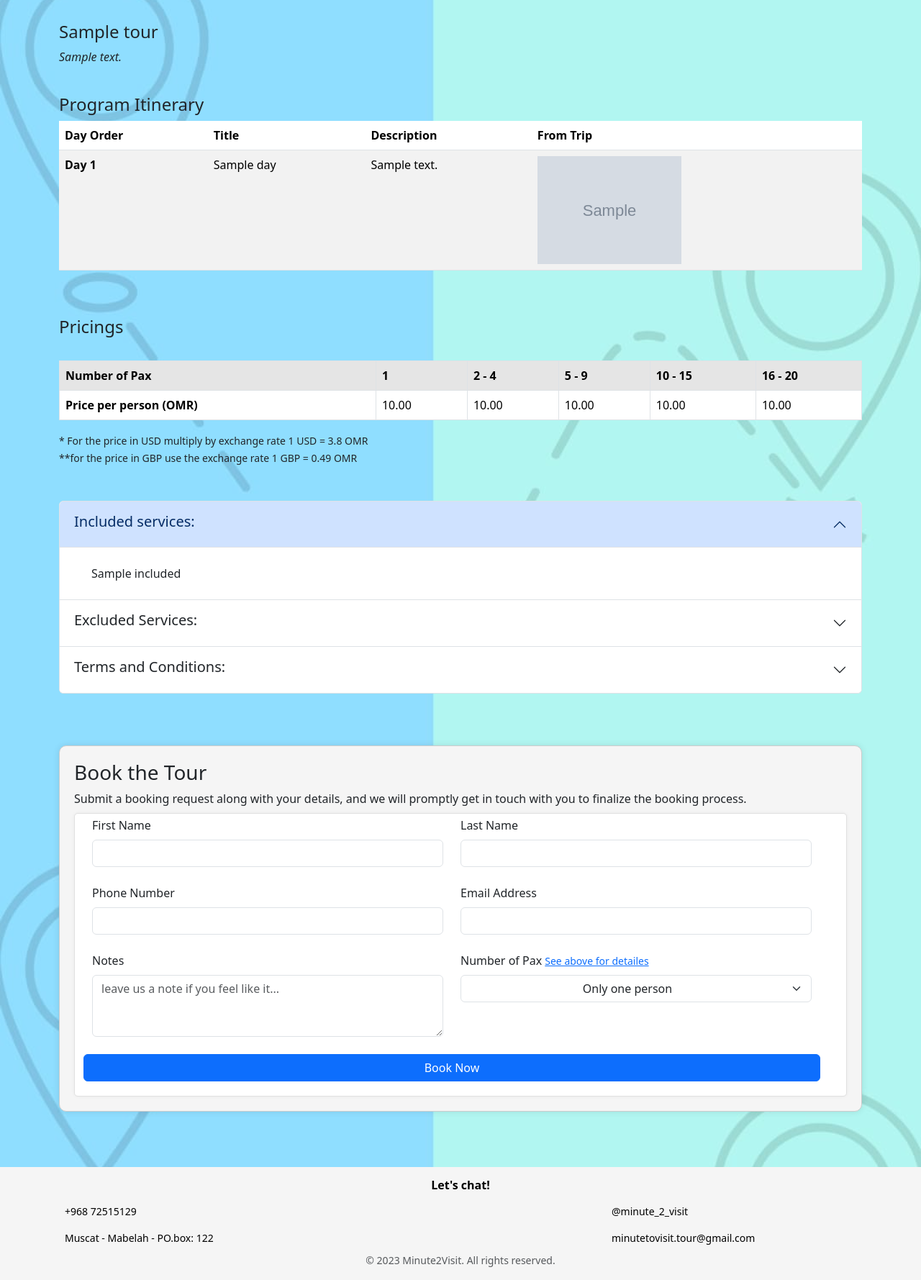
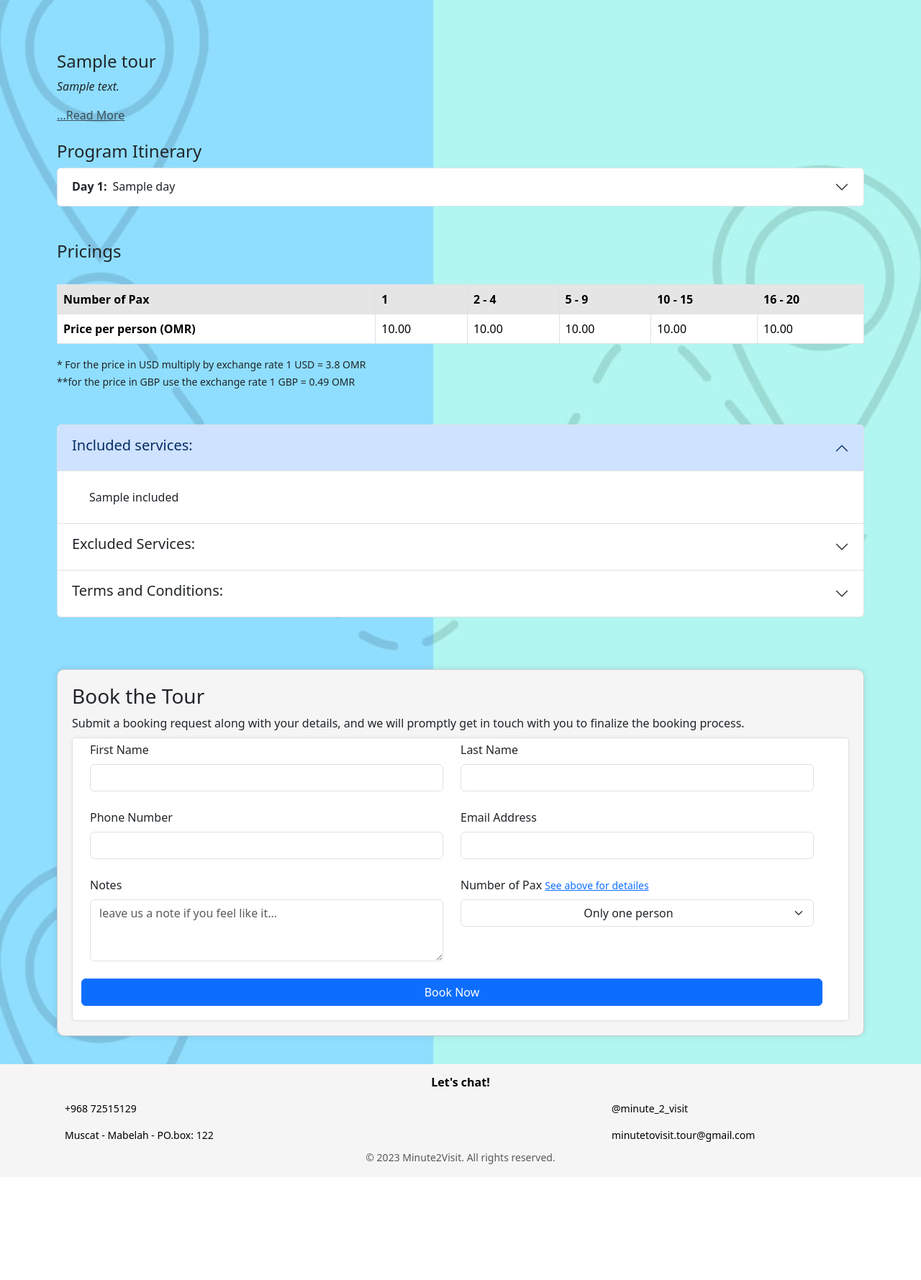
Before and after one commit to lee777777/Minute2visit3, a Django app: page /service/1/ in a window 1280 px wide. Shown: the part 136-1915 px from the top of the page at 72% size. After the commit the page ends 1754 px from the top, so only its background shows below. Run offline with Django 4.2, Linux system fonts and the light colour scheme; tables that the repository leaves empty hold one stand-in row (values such as "Sample post"); grey boxes marked "Sample" are stand-in pictures; some libraries are stand-ins or nearby versions; some web fonts are replaced.

Commit message:
fixed design stuff in service page

```diff
--- a/minute2visit_site/first_page/templatetags/truncate_words.py
+++ b/minute2visit_site/first_page/templatetags/truncate_words.py
@@ -8,3 +8,10 @@ def truncate_words(value, num_words):
     if len(words) <= num_words:
         return value
     return ' '.join(words[:num_words])
+
+@register.filter
+def remaining_words(value, num_words):
+    words = value.split()
+    if len(words) <= num_words:
+        return ""
+    return ' '.join(words[num_words:])
--- a/minute2visit_site/static/css/app.css
+++ b/minute2visit_site/static/css/app.css
@@ -72,7 +72,9 @@
   background-color: rgba(255, 255, 255, 0.6)!important;
   }
     /* Additional styles if needed */
-
+  .hidden {
+      display: none;
+  }
   .hero-image {
     /* Use "linear-gradient" to add a darken background effect to the image (photographer.jpg). This will make the text easier to read */
     background-image: linear-gradient(rgba(0, 0, 0, 0.5), rgba(0, 0, 0, 0.5)), url("/static/images/img3.jpg");
@@ -189,6 +191,7 @@ a.no-decoration:hover {
   display: inline-flex; /* Use inline-flex to keep icon and text in a single line */
   align-items: center; /* Vertically center the elements within the container */
 }
+
 .third-image {
   display: none; /* Hide the third image by default */
 }
@@ -234,6 +237,10 @@ footer {
   .navbar-nav {
     margin-left: auto;
   }
+  .service-description{
+    margin-top: 35%;
+
+  }
   .hero-text{
     margin-top: 30%;
   }
--- a/minute2visit_site/templates/service.html
+++ b/minute2visit_site/templates/service.html
@@ -1,35 +1,69 @@
 {% extends "base.html" %}
 {% load static %}
-
+{% load truncate_words %}
 {% block content %}
 
 
-<div class="container " style="margin-top: 13%; margin-bottom: 6%;">
-  <div ><h4>{{tour.title}} </h4>
-  <p><i>{{tour.description}} </i></p>
+
+
+<div class="services-container mb-4" >
+  <div class="service-description" >
+    <h4>{{tour.title}} </h4>
+    <p>
+    <span class="initial-text">
+
+    <i>{{tour.description|truncate_words:70}} </i>
+  </span>
+  <span class="additional-text hidden">
+    <i>{{tour.description|remaining_words:70}} </i>
+  </span>
+</p>
+  <a href="#" class="read-more text-muted">...Read More</a>
   </div>
 
   <br/>
   <div ><h4>Program Itinerary</h4></div>
-  <table class="table table-striped">
+  <!-- <table class="table table-striped">
     <thead>
       <tr>
         <th scope="col">Day Order</th>
-        <th scope="col">Title</th>
-        <th scope="col">Description</th>
-        <th scope="col">From Trip</th>
+
+        <th scope="col" >Description</th>
+
       </tr>
     </thead>
     <tbody>
       {% for day in tour.days.all %}
       <tr>
         <th scope="row">Day {{day.number_order}}</th>
-        <td>{{day.title}}</td>
-        <td>{{day.description}}</td>
-        <td><img src="{{ day.picture.url }}" style="object-fit: cover;  height: 100%;" width="200" ></td>
+
+        <td >
+         <b class="text-center">{{day.title}}</b><br/>
+          {{day.description}}<br/>
+          <img src="{{ day.picture.url }}"  style="object-fit: cover;  height: 100%;" width="200" >
+        </td>
+
       </tr>
       {% endfor %}
-    </tbody>
+    </tbody> -->
+
+    <div class="accordion" id="accordionPanelsStayOpenExample">
+      {% for day in tour.days.all %}
+      <div class="accordion-item">
+        <h2 class="accordion-header">
+          <button class="accordion-button collapsed" type="button" data-bs-toggle="collapse" data-bs-target="#day-{{day.number_order}}" aria-expanded="false" aria-controls="day-{{day.number_order}}">
+            <b>Day {{day.number_order}}:</b> <span class="ms-2">{{day.title}}</span>
+          </button>
+        </h2>
+        <div id="day-{{day.number_order}}" style="min-height: 170px;" class="accordion-collapse collapse" aria-labelledby="heading-{{day.number_order}}" data-bs-parent="#accordionPanelsStayOpenExample">
+          <div class="accordion-body">
+            <img src="{{ day.picture.url }}" style="object-fit: cover; float: right; height: 100%;" width="200">
+            {{day.description}}
+          </div>
+        </div>
+      </div>
+      {% endfor %}
+    </div>
   </table>
   <br id="pricings" />
   <br/>
@@ -257,6 +291,20 @@
       });
     });
   });
+
+  $(document).ready(function() {
+    $(".read-more").click(function(e) {
+        e.preventDefault();
+
+        $(".additional-text").toggleClass("hidden");
+        if ($(".additional-text").hasClass("hidden")) {
+          console.log('hhhhhhh')
+            $(this).text("...Read More");
+        } else {
+            $(this).text("...Read Less");
+        }
+    });
+});
 </script>
 {% endblock javascript %}
 {% endblock content %}
--- a/minute2visit_site/templates/services.html
+++ b/minute2visit_site/templates/services.html
@@ -3,6 +3,7 @@
 {% load truncate_words %}
 {% load lowest_price %}
 {% block content %}
+<br class="d-sm-none"/>
 <br class="d-sm-none"/>
 <br class="d-sm-none"/>
 <div class="services-container">
```
